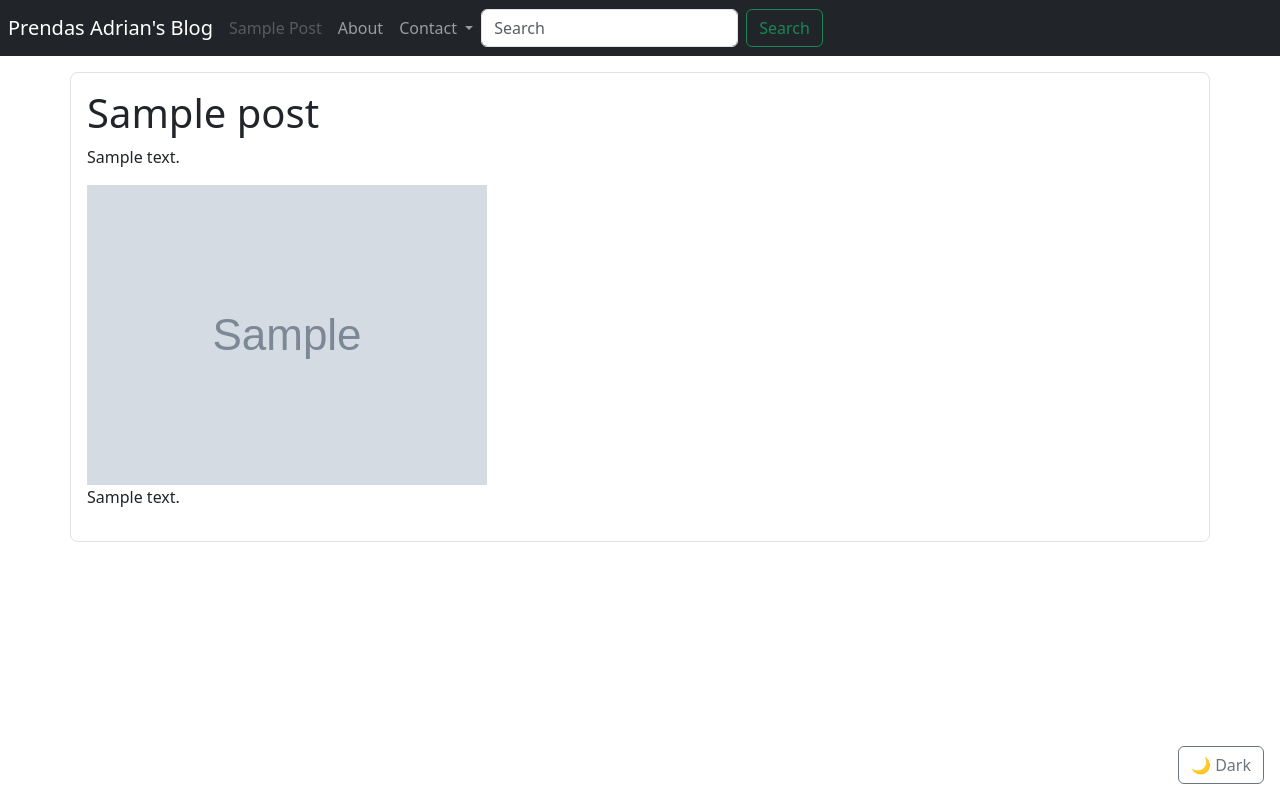
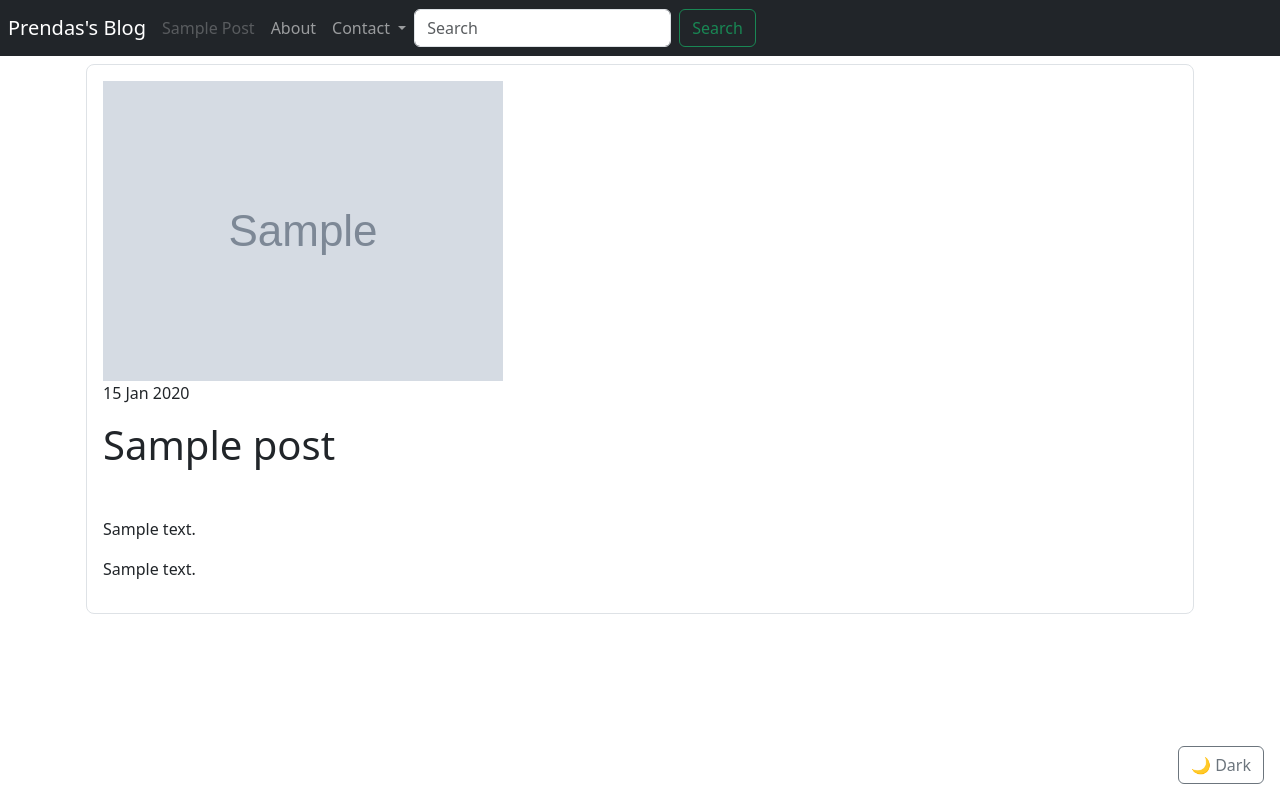
Before and after one commit to prendas-adrian/blog, a Django app: a page that uses blog/templates/base.html in a window 1280 px wide. Run offline with Django 5.2, Linux system fonts and the light colour scheme; tables that the repository leaves empty hold one stand-in row (values such as "Sample post"); grey boxes marked "Sample" are stand-in pictures; parts of the project's set-up code (start-up, migrations or seed data) failed here and were passed over; some libraries are stand-ins or nearby versions.

Commit message:
templates changes

```diff
--- a/blog/templates/base.html
+++ b/blog/templates/base.html
@@ -1,3 +1,4 @@
+{% load static%}
 <!DOCTYPE html>
 <html lang="en">
 <head>
@@ -14,7 +15,7 @@
     {% include "include/header.html" %}
     {% block content %}{% endblock %}
     {% block scripts %}{% endblock %}
-    {% include "include/dark-mode-toggle.html"%}
+    <script src="{% static "js/dark-mode-toggle.js"%}"></script>
     <script src="https://cdn.jsdelivr.net/npm/bootstrap@5.3.8/dist/js/bootstrap.bundle.min.js" crossorigin="anonymous"></script>
 </body>
 </html>
--- a/blog/templates/include/dark-mode-toggle.html
+++ /dev/null
@@ -1,42 +0,0 @@
-<script>
-    const button = document.getElementById('themeToggle');
-
-    if (button) {
-        const html = document.documentElement;
-        const header = document.getElementById("header")
-        const markdown_theme = document.getElementById("markdown-theme-css");
-
-        // Set initial label based on current theme
-        if (html.getAttribute('data-bs-theme') === 'dark') {
-            button.textContent = '☀️ Light';
-        } else {
-            button.textContent = '🌙 Dark';
-        }
-
-        button.addEventListener('click', () => {
-            if (html.getAttribute('data-bs-theme') === 'dark') {
-                html.setAttribute('data-bs-theme', 'light');
-                if (header) {
-                    header.setAttribute('data-bs-theme', 'light');
-                    header.classList.add("navbar-dark", "bg-dark")
-                    header.classList.remove("navbar-light", "bg-light")
-                }
-                if (markdown_theme) {
-                    markdown_theme.href = "https://cdn.jsdelivr.net/npm/prismjs@1.29.0/themes/prism-okaidia.min.css"
-                }
-                button.textContent = '🌙 Dark';
-            } else {
-                html.setAttribute('data-bs-theme', 'dark');
-                if (header) {
-                    header.setAttribute('data-bs-theme', 'dark');
-                    header.classList.remove("navbar-dark","bg-dark")
-                    header.classList.add("navbar-dark","bg-primary")
-                }
-                if (markdown_theme) {
-                    markdown_theme.href = "https://cdn.jsdelivr.net/npm/prismjs@1.29.0/themes/prism.min.css"
-                }
-                button.textContent = '☀️ Light';
-            }
-        });
-    }
-</script>
--- a/blog/templates/include/header.html
+++ b/blog/templates/include/header.html
@@ -1,5 +1,5 @@
-<nav class="navbar navbar-expand-lg navbar-dark bg-dark" id="header">
-  <a class="navbar-brand mx-2" href="{% url 'index-page' %}">Prendas Adrian's Blog</a>
+<nav class="navbar navbar-expand-lg navbar-dark bg-dark fixed-top" id="header">
+  <a class="navbar-brand mx-2" href="{% url 'index-page' %}">Prendas's Blog</a>
   <button class="navbar-toggler" type="button" data-bs-toggle="collapse" data-bs-target="#navbarSupportedContent" aria-controls="navbarSupportedContent" aria-expanded="false" aria-label="Toggle navigation">
     <span class="navbar-toggler-icon"></span>
   </button>
--- a/blog/templates/post-page.html
+++ b/blog/templates/post-page.html
@@ -1,27 +1,34 @@
 {% extends "base.html" %}
 {% load markdown_filter %}
-
+{% load static %}
 {% block header %}
 <link id="markdown-theme-css" rel="stylesheet" href="https://cdn.jsdelivr.net/npm/prismjs@1.29.0/themes/prism-okaidia.min.css">
-
-<style>
-    a{
-
-    }
-</style>
+<link rel="stylesheet" href="{% static "css/copy-clip-board.css"%}">
 {% endblock %}
 
 {% block title %}{{ post.title }}{% endblock %}
 
 {% block content %}
-    <div class="container border rounded-3 p-3 my-3">
-        <div>
-            <h1>{{ post.title }}</h1>
-            <p>{{ post.description }}</p>
-        </div>
-        <img src="{{ post.image.url }}" alt="{{ post.title }}" class="img-fluid" />
-        <div>
-            {{ post.content|render_markdown|safe }}
+    <div class="container p-3 my-5">
+        <div class="container-fluid border rounded-3 p-3 my5">
+            <img src="{{ post.image.url }}" alt="{{ post.title }}" class="img-fluid" />
+            <div>
+                <p>{{post.created_at|date:"d M Y"}}</p>
+                <h1>{{ post.title }}</h1>
+            </div>
+            <div class="d-flex flex-wrap gap-2 mt-4">
+                {% for tag in post.tags.all %}
+                    <span class="badge {% cycle 'text-bg-warning' 'text-bg-primary' 'text-bg-secondary' 'text-bg-success' 'text-bg-danger' 'text-bg-light' 'text-bg-info' 'text-bg-dark' %}">
+                        {{ tag }}
+                    </span>
+                {% endfor %}
+            </div>
+            <div class="mt-4">
+                <p>{{ post.description|render_markdown|safe}}</p>
+            </div>
+            <div>
+                {{ post.content|render_markdown|safe }}
+            </div>
         </div>
     </div>
 {% endblock %}
@@ -29,4 +36,5 @@
 {% block scripts %}
 <script src="https://cdn.jsdelivr.net/npm/prismjs@1.29.0/prism.min.js" defer></script>
 <script src="https://cdn.jsdelivr.net/npm/prismjs@1.29.0/plugins/autoloader/prism-autoloader.min.js" defer></script>
+<script src="{% static "js/copy-clip-board.js"%}" defer></script>
 {% endblock %}
```
Also changed, not shown: blog/templates/about.html (+6 -1 lines), blog/templates/index.html (+6 -8 lines).
